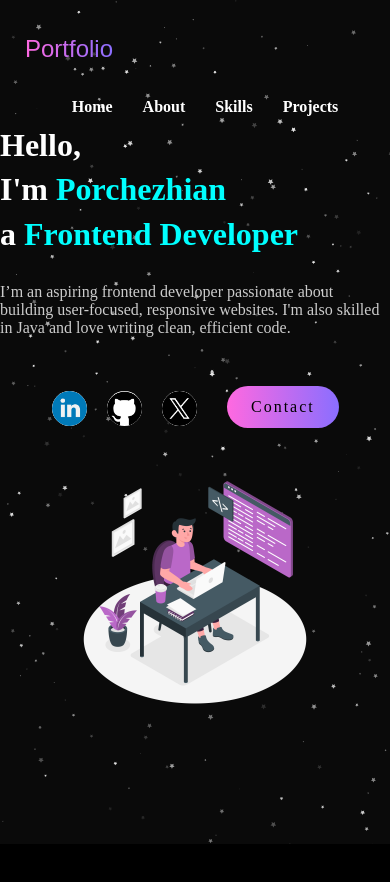
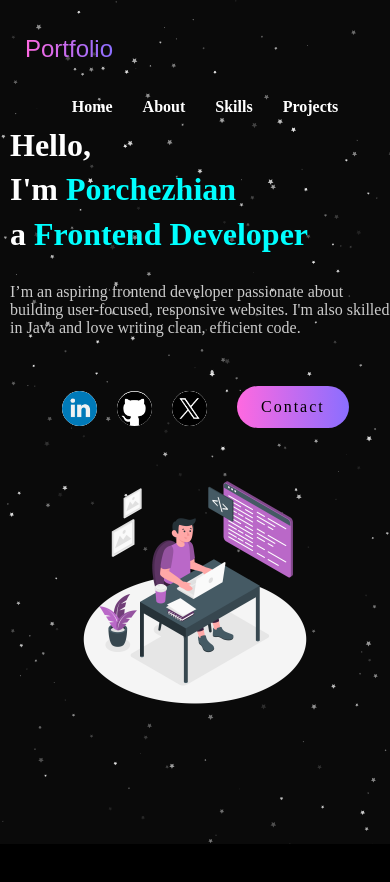
Before and after one commit to chezhianch/Animated-React-Portfolio, a React (Vite) app: page / in a window 390 px wide. Shown: the top 882 px of the page. Built offline with nearby package versions, Linux system fonts and the light colour scheme.

Commit message:
Update App.css

```diff
--- a/src/App.css
+++ b/src/App.css
@@ -458,11 +458,12 @@ gap: 30px;
   .hero-text {
     padding: 0;
     text-align: left;
-    position: static;
+    position: relative;
     left: 10px;
-  margin-top: -50px; /* Adjust this as needed */
-
-
+ /* Adjust this as needed */
+  }
+     .hero-text {
+         margin-top: -50px;
     }
     .social-links {
       display: flex;
```
